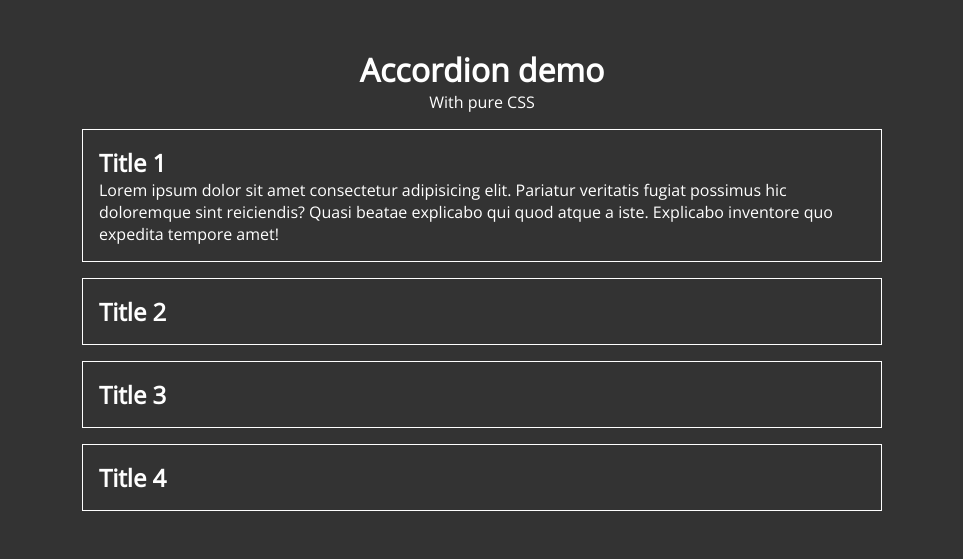
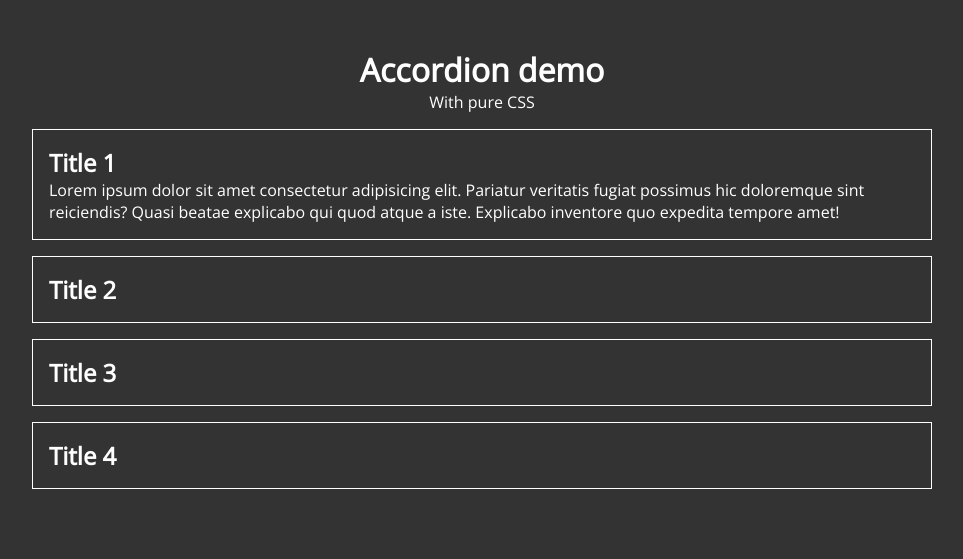
Before and after one commit to bradlavario/bradlavario.github.io, a PHP site: page / in a window 1280 px wide. Shown: the top 559 px of the page, without its empty margins (158-1121 px from the left). Run offline with PHP 8.4, Linux system fonts and the light colour scheme; some libraries are stand-ins or nearby versions.

Commit message:
Update style.css

```diff
--- a/style.css
+++ b/style.css
@@ -14,7 +14,7 @@ body {
 }
 
 .accordion {
-  max-width: 800px;
+  max-width: 900px;
   text-align: left;
 }
 
```
